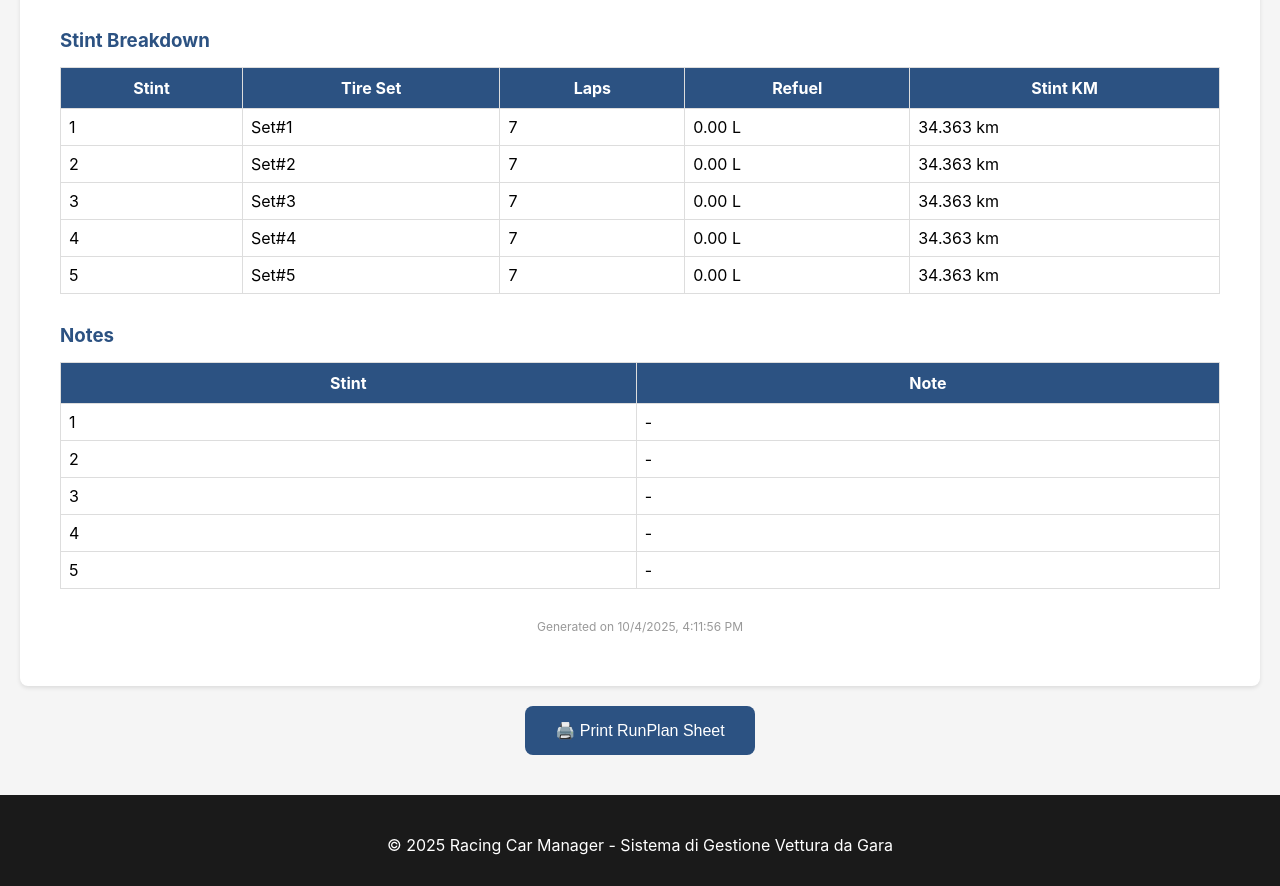
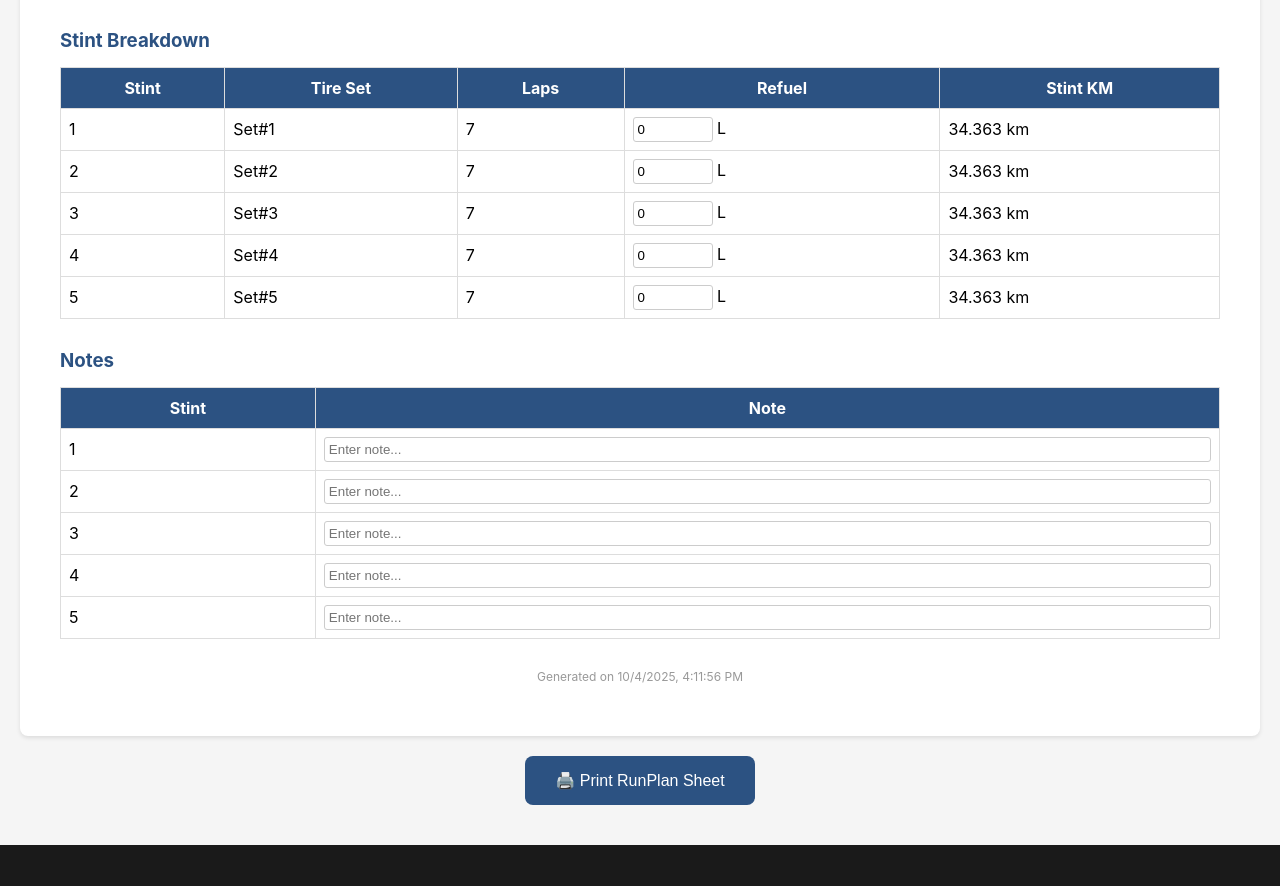
Before and after one commit to faustocedros-droid/trashbin, a React (Create React App) app in the folder frontend/: page /runplan/fp1 in a window 1280 px wide. Shown: the part 1996-2882 px from the top of the page. Built offline with nearby package versions, Linux system fonts and the light colour scheme; the HTML template or start-up script is replaced by a standard one.

Commit message:
Make NOTE and REFUEL columns editable in printable section
Co-authored-by: faustocedros-droid <235269918+faustocedros-droid@users.noreply.github.com>

```diff
--- a/frontend/src/pages/RunPlanSheet.tsx
+++ b/frontend/src/pages/RunPlanSheet.tsx
@@ -872,35 +872,75 @@ function RunPlanSheet() {
                             <td style={{ padding: '8px', border: '1px solid #ddd' }}>1</td>
                             <td style={{ padding: '8px', border: '1px solid #ddd' }}>{data.H11}</td>
                             <td style={{ padding: '8px', border: '1px solid #ddd' }}>{calc.B17.toFixed(0)}</td>
-                            <td style={{ padding: '8px', border: '1px solid #ddd' }}>{data.REFUEL1.toFixed(2)} L</td>
+                            <td style={{ padding: '8px', border: '1px solid #ddd' }}>
+                                <input
+                                    type="number"
+                                    step="0.1"
+                                    value={data.REFUEL1}
+                                    onChange={(e) => handleInputChange('REFUEL1', parseFloat(e.target.value) || 0)}
+                                    style={{ width: '80px', padding: '4px', border: '1px solid #ccc', borderRadius: '3px' }}
+                                /> L
+                            </td>
                             <td style={{ padding: '8px', border: '1px solid #ddd' }}>{calc.G18.toFixed(3)} km</td>
                         </tr>
                         <tr>
                             <td style={{ padding: '8px', border: '1px solid #ddd' }}>2</td>
                             <td style={{ padding: '8px', border: '1px solid #ddd' }}>{data.H19}</td>
                             <td style={{ padding: '8px', border: '1px solid #ddd' }}>{calc.B25.toFixed(0)}</td>
-                            <td style={{ padding: '8px', border: '1px solid #ddd' }}>{data.REFUEL2.toFixed(2)} L</td>
+                            <td style={{ padding: '8px', border: '1px solid #ddd' }}>
+                                <input
+                                    type="number"
+                                    step="0.1"
+                                    value={data.REFUEL2}
+                                    onChange={(e) => handleInputChange('REFUEL2', parseFloat(e.target.value) || 0)}
+                                    style={{ width: '80px', padding: '4px', border: '1px solid #ccc', borderRadius: '3px' }}
+                                /> L
+                            </td>
                             <td style={{ padding: '8px', border: '1px solid #ddd' }}>{calc.G26.toFixed(3)} km</td>
                         </tr>
                         <tr>
                             <td style={{ padding: '8px', border: '1px solid #ddd' }}>3</td>
                             <td style={{ padding: '8px', border: '1px solid #ddd' }}>{data.H27}</td>
                             <td style={{ padding: '8px', border: '1px solid #ddd' }}>{calc.B33.toFixed(0)}</td>
-                            <td style={{ padding: '8px', border: '1px solid #ddd' }}>{data.REFUEL3.toFixed(2)} L</td>
+                            <td style={{ padding: '8px', border: '1px solid #ddd' }}>
+                                <input
+                                    type="number"
+                                    step="0.1"
+                                    value={data.REFUEL3}
+                                    onChange={(e) => handleInputChange('REFUEL3', parseFloat(e.target.value) || 0)}
+                                    style={{ width: '80px', padding: '4px', border: '1px solid #ccc', borderRadius: '3px' }}
+                                /> L
+                            </td>
                             <td style={{ padding: '8px', border: '1px solid #ddd' }}>{calc.G34.toFixed(3)} km</td>
                         </tr>
                         <tr>
                             <td style={{ padding: '8px', border: '1px solid #ddd' }}>4</td>
                             <td style={{ padding: '8px', border: '1px solid #ddd' }}>{data.H35}</td>
                             <td style={{ padding: '8px', border: '1px solid #ddd' }}>{calc.B41.toFixed(0)}</td>
-                            <td style={{ padding: '8px', border: '1px solid #ddd' }}>{data.REFUEL4.toFixed(2)} L</td>
+                            <td style={{ padding: '8px', border: '1px solid #ddd' }}>
+                                <input
+                                    type="number"
+                                    step="0.1"
+                                    value={data.REFUEL4}
+                                    onChange={(e) => handleInputChange('REFUEL4', parseFloat(e.target.value) || 0)}
+                                    style={{ width: '80px', padding: '4px', border: '1px solid #ccc', borderRadius: '3px' }}
+                                /> L
+                            </td>
                             <td style={{ padding: '8px', border: '1px solid #ddd' }}>{calc.G42.toFixed(3)} km</td>
                         </tr>
                         <tr>
                             <td style={{ padding: '8px', border: '1px solid #ddd' }}>5</td>
                             <td style={{ padding: '8px', border: '1px solid #ddd' }}>{data.H43}</td>
                             <td style={{ padding: '8px', border: '1px solid #ddd' }}>{calc.B49.toFixed(0)}</td>
-                            <td style={{ padding: '8px', border: '1px solid #ddd' }}>{data.REFUEL5.toFixed(2)} L</td>
+                            <td style={{ padding: '8px', border: '1px solid #ddd' }}>
+                                <input
+                                    type="number"
+                                    step="0.1"
+                                    value={data.REFUEL5}
+                                    onChange={(e) => handleInputChange('REFUEL5', parseFloat(e.target.value) || 0)}
+                                    style={{ width: '80px', padding: '4px', border: '1px solid #ccc', borderRadius: '3px' }}
+                                /> L
+                            </td>
                             <td style={{ padding: '8px', border: '1px solid #ddd' }}>{calc.G50.toFixed(3)} km</td>
                         </tr>
                     </tbody>
@@ -918,23 +958,63 @@ function RunPlanSheet() {
                     <tbody>
                         <tr>
                             <td style={{ padding: '8px', border: '1px solid #ddd' }}>1</td>
-                            <td style={{ padding: '8px', border: '1px solid #ddd' }}>{data.NOTE1 || '-'}</td>
+                            <td style={{ padding: '8px', border: '1px solid #ddd' }}>
+                                <input
+                                    type="text"
+                                    value={data.NOTE1}
+                                    onChange={(e) => handleInputChange('NOTE1', e.target.value)}
+                                    placeholder="Enter note..."
+                                    style={{ width: '100%', padding: '4px', border: '1px solid #ccc', borderRadius: '3px' }}
+                                />
+                            </td>
                         </tr>
                         <tr>
                             <td style={{ padding: '8px', border: '1px solid #ddd' }}>2</td>
-                            <td style={{ padding: '8px', border: '1px solid #ddd' }}>{data.NOTE2 || '-'}</td>
+                            <td style={{ padding: '8px', border: '1px solid #ddd' }}>
+                                <input
+                                    type="text"
+                                    value={data.NOTE2}
+                                    onChange={(e) => handleInputChange('NOTE2', e.target.value)}
+                                    placeholder="Enter note..."
+                                    style={{ width: '100%', padding: '4px', border: '1px solid #ccc', borderRadius: '3px' }}
+                                />
+                            </td>
                         </tr>
                         <tr>
                             <td style={{ padding: '8px', border: '1px solid #ddd' }}>3</td>
-                            <td style={{ padding: '8px', border: '1px solid #ddd' }}>{data.NOTE3 || '-'}</td>
+                            <td style={{ padding: '8px', border: '1px solid #ddd' }}>
+                                <input
+                                    type="text"
+                                    value={data.NOTE3}
+                                    onChange={(e) => handleInputChange('NOTE3', e.target.value)}
+                                    placeholder="Enter note..."
+                                    style={{ width: '100%', padding: '4px', border: '1px solid #ccc', borderRadius: '3px' }}
+                                />
+                            </td>
                         </tr>
                         <tr>
                             <td style={{ padding: '8px', border: '1px solid #ddd' }}>4</td>
-                            <td style={{ padding: '8px', border: '1px solid #ddd' }}>{data.NOTE4 || '-'}</td>
+                            <td style={{ padding: '8px', border: '1px solid #ddd' }}>
+                                <input
+                                    type="text"
+                                    value={data.NOTE4}
+                                    onChange={(e) => handleInputChange('NOTE4', e.target.value)}
+                                    placeholder="Enter note..."
+                                    style={{ width: '100%', padding: '4px', border: '1px solid #ccc', borderRadius: '3px' }}
+                                />
+                            </td>
                         </tr>
                         <tr>
                             <td style={{ padding: '8px', border: '1px solid #ddd' }}>5</td>
-                            <td style={{ padding: '8px', border: '1px solid #ddd' }}>{data.NOTE5 || '-'}</td>
+                            <td style={{ padding: '8px', border: '1px solid #ddd' }}>
+                                <input
+                                    type="text"
+                                    value={data.NOTE5}
+                                    onChange={(e) => handleInputChange('NOTE5', e.target.value)}
+                                    placeholder="Enter note..."
+                                    style={{ width: '100%', padding: '4px', border: '1px solid #ccc', borderRadius: '3px' }}
+                                />
+                            </td>
                         </tr>
                     </tbody>
                 </table>
```
